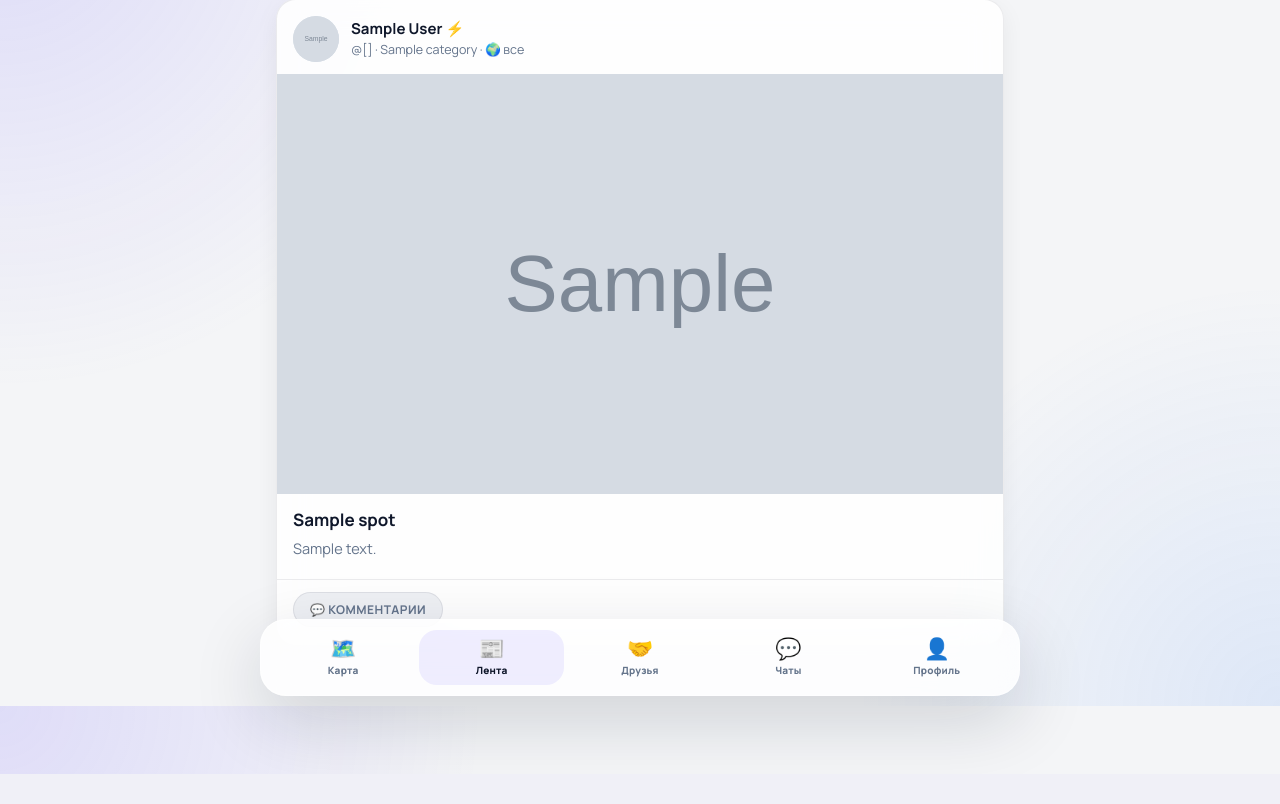
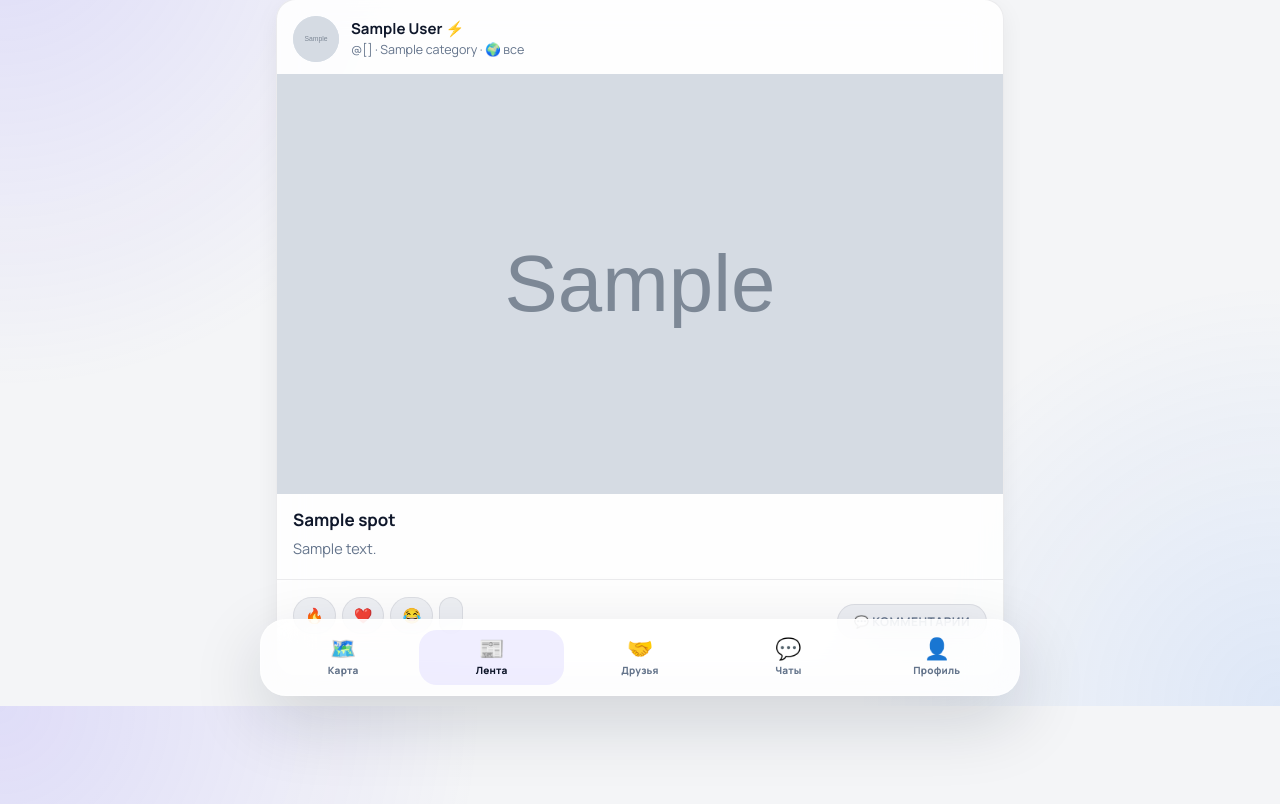
Before and after one commit to Sterevision/naspote, a Flask app: template templates/feed.html in a window 1280 px wide. Shown: the part 94-898 px from the top of the page. Before the commit the page ends 868 px from the top, so only its background shows below. Run offline with Flask 3, Linux system fonts and the light colour scheme; the template is opened without the code that fills it: most values are stand-ins (such as "Sample title", 1, 10 or a date in 2020); grey boxes marked "Sample" are stand-in pictures; parts of the project's set-up code (start-up, migrations or seed data) failed here and were passed over; some web fonts are replaced.

Commit message:
feat: реакции на метки в ленте

```diff
--- a/templates/feed.html
+++ b/templates/feed.html
@@ -1,5 +1,40 @@
 {% extends "base.html" %}
 {% block title %}Лента — Картометр{% endblock %}
+{% block head %}
+<style>
+.feed-actions {
+    display: flex;
+    align-items: center;
+    justify-content: space-between;
+    gap: 8px;
+    padding-top: 12px;
+    border-top: 1px solid var(--line);
+}
+.reactions-row { display: flex; gap: 6px; flex-wrap: wrap; }
+.reaction-btn {
+    display: inline-flex;
+    align-items: center;
+    gap: 5px;
+    padding: 7px 11px;
+    border-radius: 999px;
+    border: 1.5px solid var(--line);
+    background: var(--surface-2);
+    font-size: 15px;
+    cursor: pointer;
+    transition: all .15s ease;
+}
+.reaction-btn .r-count { font-size: 12px; font-weight: 800; color: var(--muted); }
+.reaction-btn .r-count:empty { display: none; }
+.reaction-btn.has-count { background: #fff; border-color: var(--line-strong); }
+.reaction-btn.reacted {
+    background: var(--primary-soft);
+    border-color: var(--primary);
+    box-shadow: 0 0 0 3px var(--primary-soft);
+}
+.reaction-btn.reacted .r-count { color: var(--primary-dark); }
+.reaction-btn:active { transform: scale(.9); }
+</style>
+{% endblock %}
 {% block content %}
 <div class="app-shell">
 <div class="list-page" style="flex:1; overflow-y:auto;">
@@ -25,8 +60,16 @@
 {% if spot.description %}<p class="feed-text">{{ spot.description }}</p>{% endif %}
 </div>
 </a>
-<div class="feed-body" style="padding-top:0; border-top:1px solid var(--line);">
+<div class="feed-body feed-actions">
+<div class="reactions-row" id="reactions-{{ spot.id }}" data-spot-id="{{ spot.id }}">
+<button class="reaction-btn" type="button" data-spot-id="{{ spot.id }}" data-emoji="🔥">🔥<span class="r-count"></span></button>
+<button class="reaction-btn" type="button" data-spot-id="{{ spot.id }}" data-emoji="❤️">❤️<span class="r-count"></span></button>
+<button class="reaction-btn" type="button" data-spot-id="{{ spot.id }}" data-emoji="😂">😂<span class="r-count"></span></button>
+<button class="reaction-btn" type="button" data-spot-id="{{ spot.id }}" data-emoji="🎉"><span class="r-count"></span></button>
+</div>
 <button class="feed-comments-toggle" data-spot-id="{{ spot.id }}">💬 Комментарии</button>
+</div>
+<div class="feed-body" style="padding-top:0;">
 <div class="feed-comments" id="feed-comments-{{ spot.id }}" hidden>
 <div id="feed-comments-list-{{ spot.id }}"></div>
 <div class="feed-comment-input-row">
@@ -50,12 +93,6 @@
 </nav>
 </div>
 {% endblock %}
-{% block head %}
-<style>
-.feed-card-link { display: block; text-decoration: none; color: inherit; }
-.feed-card-link:hover .feed-title { color: var(--primary-dark); }
-</style>
-{% endblock %}
 {% block scripts %}
 <script src="{{ url_for('static', filename='js/feed.js') }}"></script>
 {% endblock %}
```
Also changed, not shown: static/js/feed.js (+46 -5 lines).
